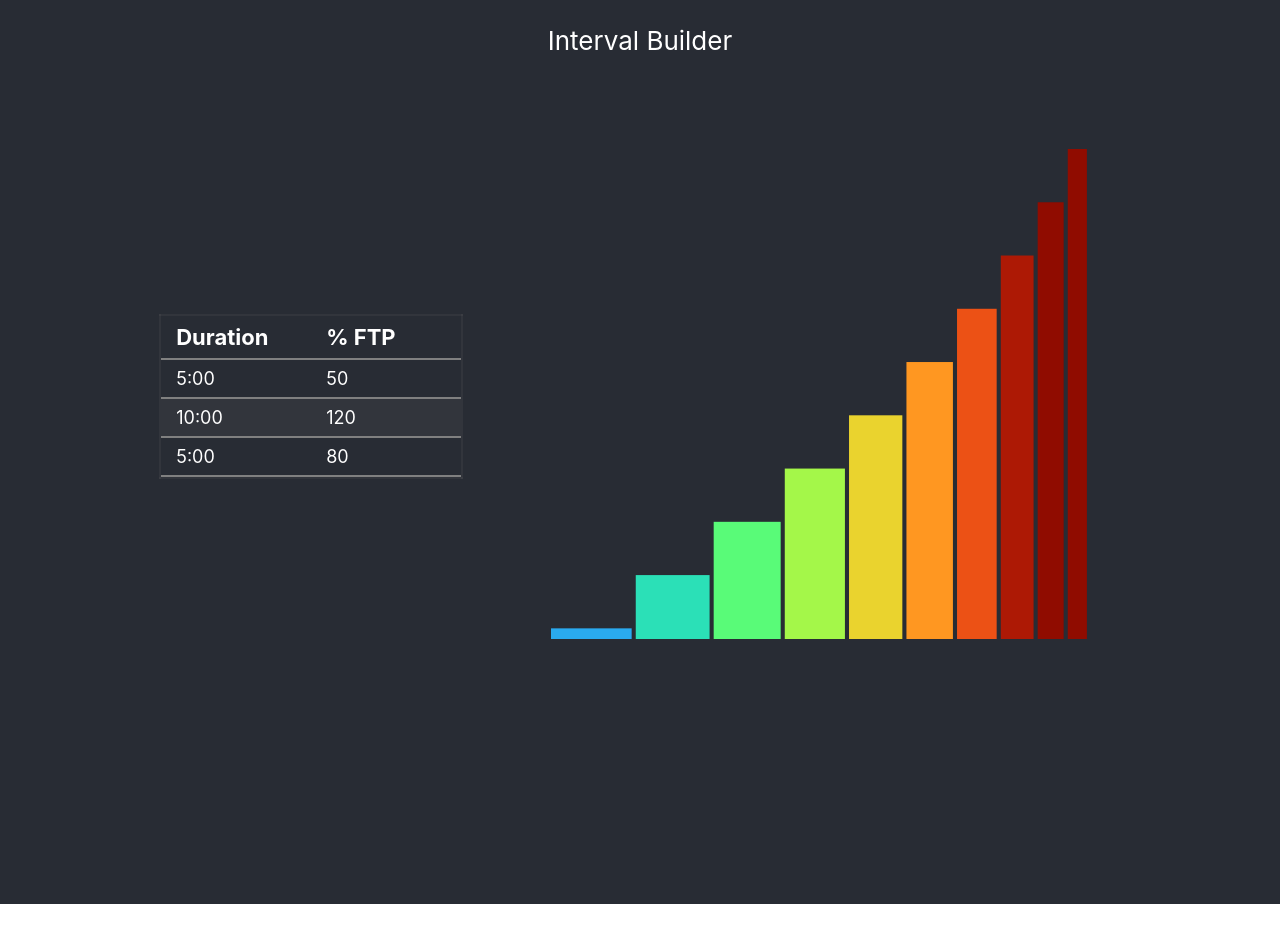
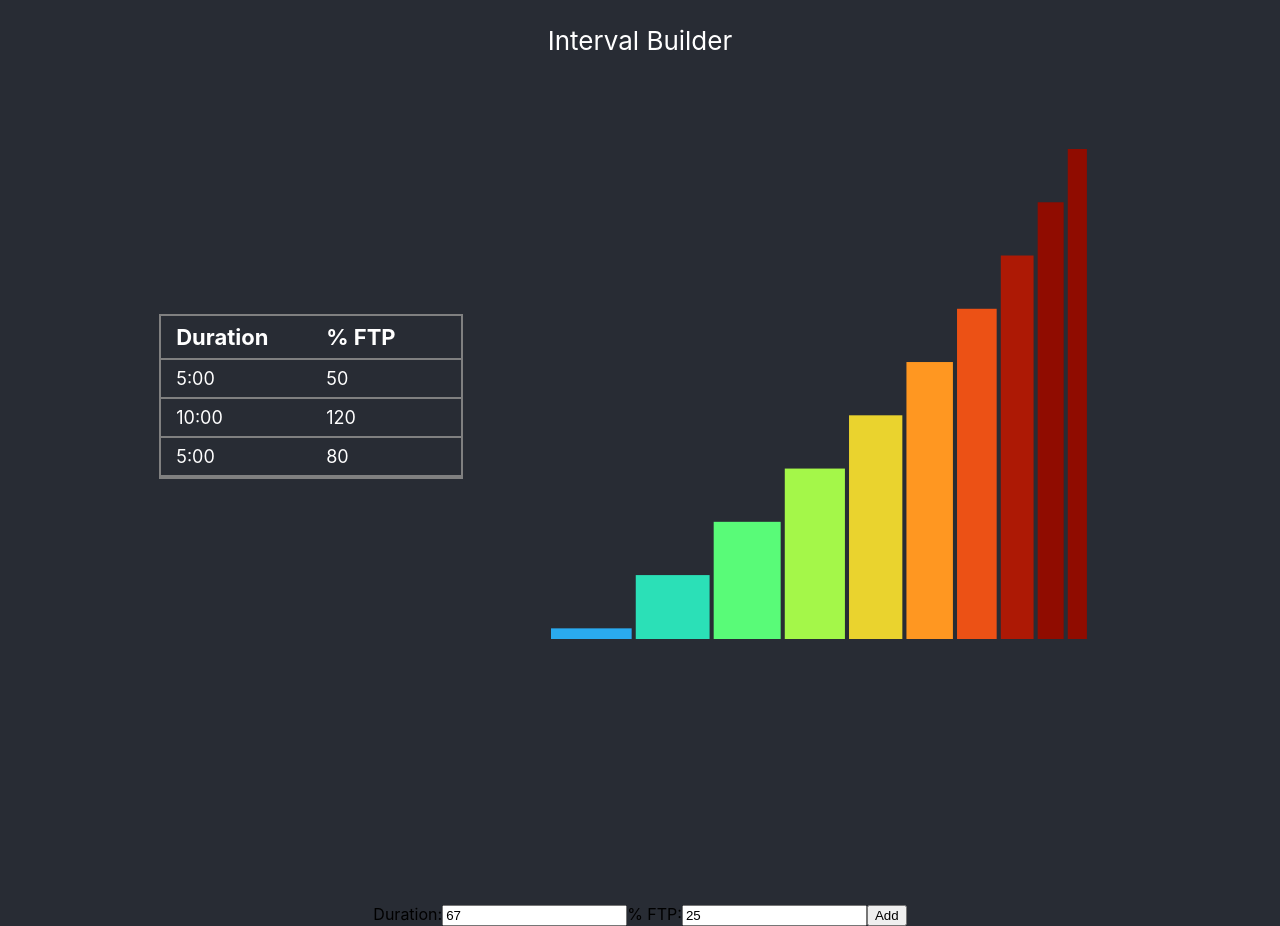
Before and after one commit to rbridges12/interval-builder, a React (Create React App) app: page / in a window 1280 px wide. Before the commit the page ends 904 px from the top, so only its background shows below. Built offline with nearby package versions, Linux system fonts and the light colour scheme.

Commit message:
added AddInterval component with basic form for entering interval data

```diff
--- /dev/null
+++ b/src/components/AddInterval.js
@@ -0,0 +1,58 @@
+import React from 'react';
+import './AddInterval.css';
+
+
+class AddInterval extends React.Component {
+    constructor(props) {
+        super(props);
+        this.state = {
+            duration: '67',
+            ftp_percent: '25',
+        };
+
+        this.handleInputChange = this.handleInputChange.bind(this);
+        this.handleSubmit = this.handleSubmit.bind(this);
+    }
+
+    handleSubmit(event) {
+        alert("Submission successful: " + this.state.duration);
+        event.preventDefault();
+    }
+
+    handleInputChange(event) {
+        console.log("change!");
+        const target = event.target;
+        const name = target.name;
+        const value = target.value;
+        this.setState({
+            [name]: value
+        });
+    }
+
+    render() {
+        return (
+            <form onSubmit={this.handleSubmit}>
+                <label>
+                    Duration:
+                    <input
+                        name="duration"
+                        type="text"
+                        value={this.state.duration}
+                        onChange={this.handleInputChange} />
+                </label>
+                <label>
+                    % FTP:
+                    <input
+                        name="ftp_percent"
+                        type="text"
+                        value={this.state.ftp_percent}
+                        onChange={this.handleInputChange} />
+                </label>
+                <input type="submit" value="Add" />
+            </form>
+        );
+    }
+
+}
+
+export default AddInterval;
--- a/src/components/App.js
+++ b/src/components/App.js
@@ -2,6 +2,7 @@ import './App.css';
 import ChartW from './ChartW';
 import IntervalList from './IntervalList';
 import { interpolateTurbo } from 'd3-scale-chromatic';
+import AddInterval from './AddInterval';
 
 function getColor(powerPercent) {
   let scaledPower = 0.2 + (powerPercent / 500);
@@ -17,7 +18,7 @@ function App() {
       color: getColor(10 * i),
     });
   }
-  console.log(data);
+  // console.log(data);
 
   return (
     <div className="App">
@@ -42,6 +43,10 @@ function App() {
             }} />
         </div>
       </div>
+
+      <div>
+        <AddInterval />
+      </div>
     </div>
   );
 }
--- a/src/components/ChartW.js
+++ b/src/components/ChartW.js
@@ -42,6 +42,7 @@ function clearSvg(svgClassName) {
 
 // TODO: option for rounded corners on the bars
 // TODO: make chart responsive
+// TODO: add tooltips to bars that display interval data
 function ChartW(props) {
     const { svgWidth, svgHeight, margin, data, spacing } = props;
 
--- a/src/components/IntervalList.css
+++ b/src/components/IntervalList.css
@@ -1,6 +1,6 @@
 
 table {
-    border: 2px solid rgba(128, 128, 128, 0.11);
+    border: 2px solid gray;
     border-collapse: collapse;
     color: white;
     margin: 25px 0;
@@ -30,6 +30,6 @@ tr:hover {
     background-color: gray;
 }
 
-tr:nth-child(even) {
+/* tr:nth-child(even) {
     background-color: rgba(128, 128, 128, 0.11);
-}
+} */
--- a/src/components/IntervalList.js
+++ b/src/components/IntervalList.js
@@ -3,6 +3,7 @@ import { useFlexLayout, useTable } from 'react-table';
 import './IntervalList.css';
 
 
+// TODO: make table rows clickable and editable, maybe also drag and droppable to reorder
 function IntervalList() {
     const data = React.useMemo(
         () => [
```
Also changed, not shown: src/components/AddInterval.css (added).
